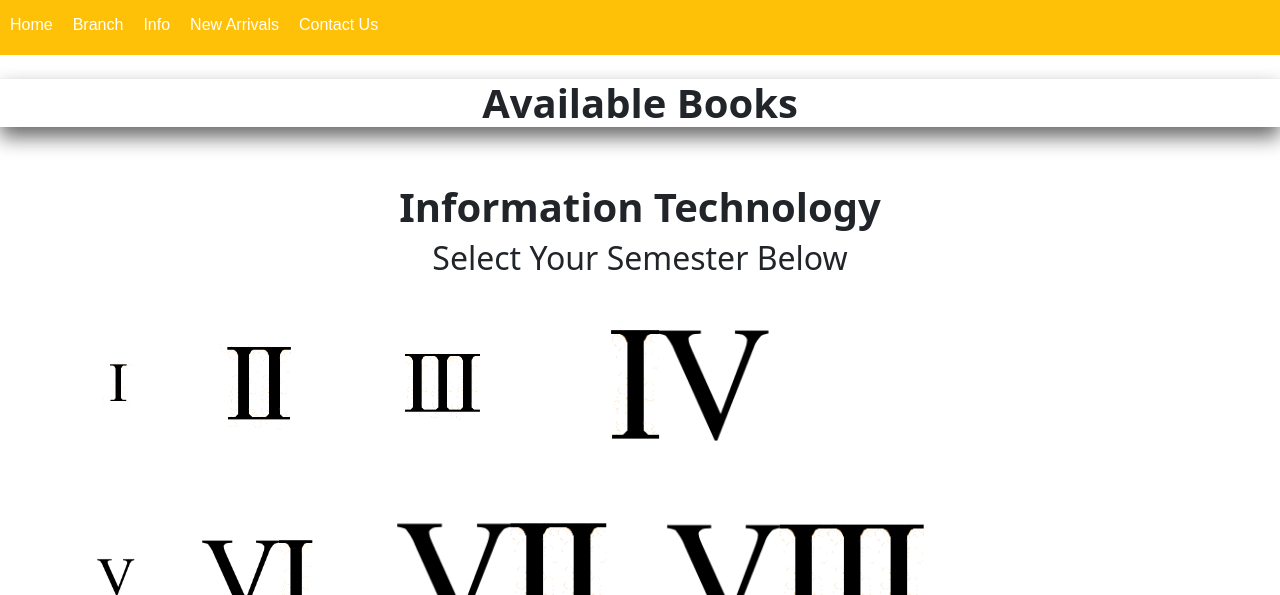
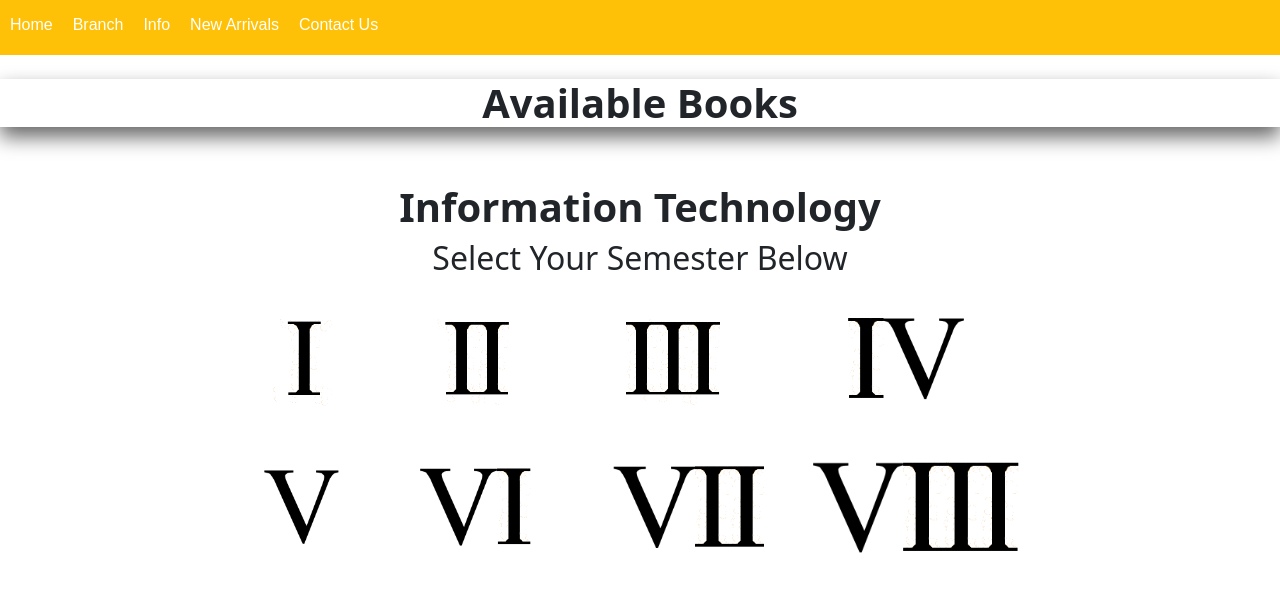
Before and after one commit to lakshaydhall9/IIIT_UNA_Library, a plain HTML site: page itsem.html in a window 1280 px wide. Shown: the part 465-1060 px from the top of the page. Drawn offline with nearby package versions, Linux system fonts and the light colour scheme.

Commit message:
Add files via upload

```diff
--- a/itsem.html
+++ b/itsem.html
@@ -8,14 +8,15 @@
     <link rel="stylesheet" href="dropdown.css">
 
     <style>
-                #rom1 {
-            width: 15%;
+         #rom1 {
+            width: 20%;
             padding-left: 6.72%;
+            margin-left: 12%;
             padding-right: 3.167%;
         }
 
         #rom1:hover {
-            width: 19%;
+            width: 24%;
         }
 
         #rom2 {
@@ -28,30 +29,31 @@
         }
 
         #rom3 {
-            width: 15%;
+            width: 17%;
             padding-right: 7.045%;
         }
 
         #rom3:hover {
-            width: 19%;
+            width: 21%;
         }
 
         #rom4 {
+            width: 11%;
+        }
+
+        #rom4:hover {
             width: 15%;
         }
 
-        #rom4:hover {
-            width: 19%;
-        }
-
         #rom5 {
-            width: 15%;
+            width: 20%;
             padding-left: 6.57%;
+            margin-left: 12%;
             padding-right: 3.404%;
         }
 
         #rom5:hover {
-            width: 19%;
+            width: 24%;
         }
 
         #rom6 {
@@ -64,19 +66,19 @@
         }
 
         #rom7 {
-            width: 18%;
+            width: 13%;
         }
 
         #rom7:hover {
-            width: 22%;
+            width: 17%;
         }
 
         #rom8 {
-            width: 25%;
+            width: 20%;
         }
 
         #rom8:hover {
-            width: 29%;
+            width: 24%;
         }
         h1{
             color: #ffc107;
```
Also changed, not shown: csesem.html (+16 -14 lines), ecesem.html (+17 -15 lines), index.html (+0 -3 lines).
